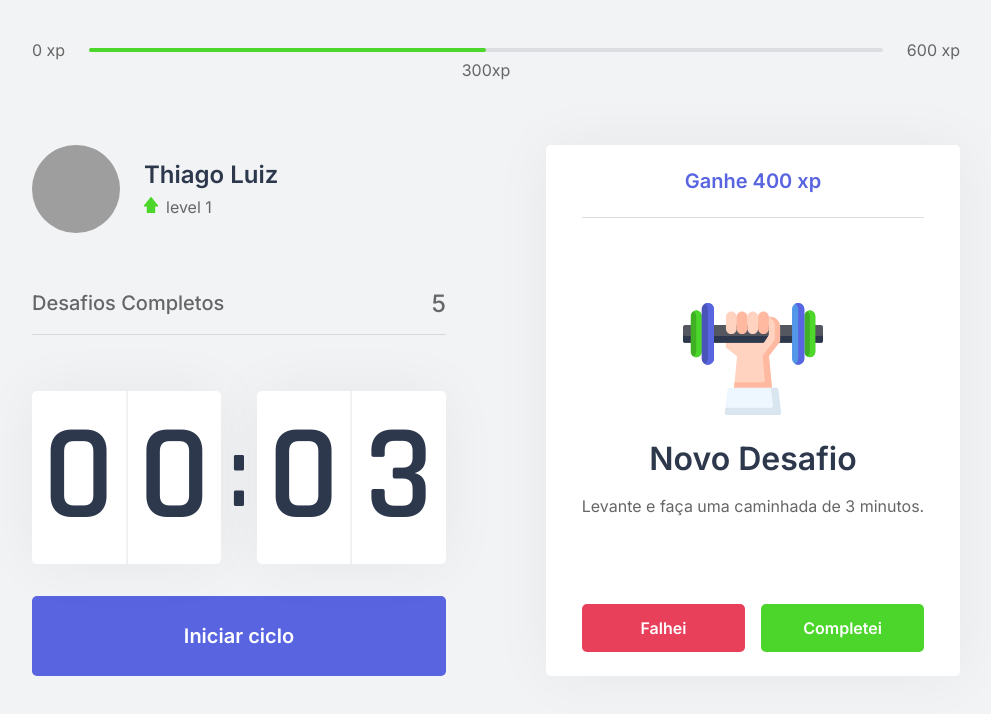
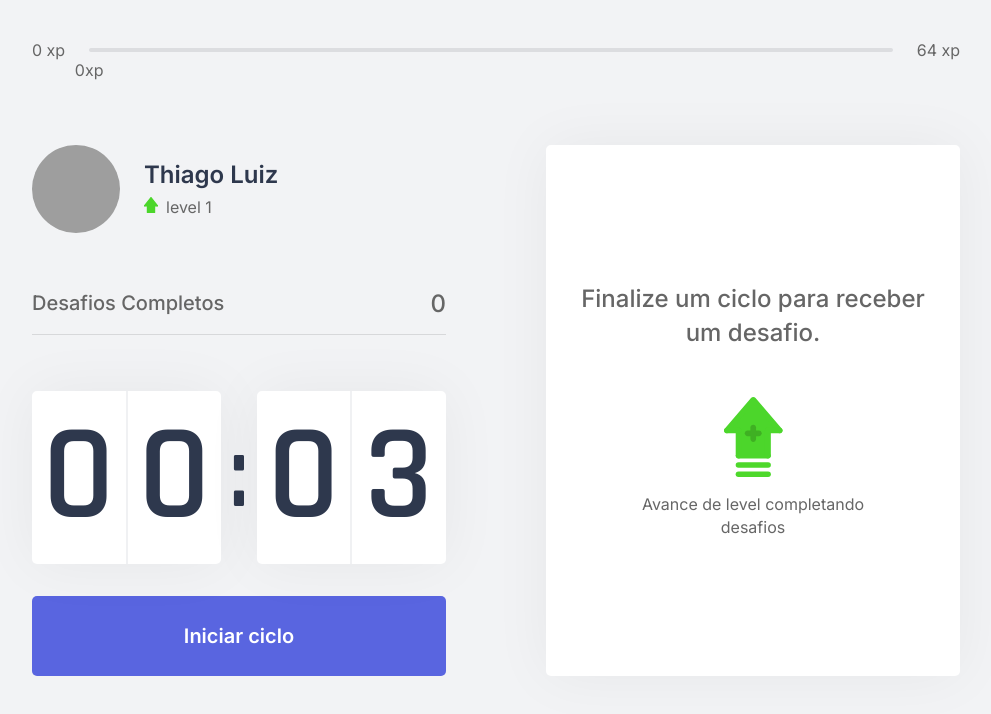
Before and after one commit to RpThiagoluiz/NLW-4---NextJs, a Next.js app: page / in a window 1280 px wide. Shown: the top 714 px of the page, without its empty margins (144-1135 px from the left). Built offline with nearby package versions, Linux system fonts and the light colour scheme; grey boxes are pictures that could not be loaded.

Commit message:
feat: intro context in components

```diff
--- /dev/null
+++ b/challenges.json
@@ -0,0 +1,62 @@
+[
+  {
+    "type": "body",
+    "description": "Estique um de seus braços com a palma da mão virada para frente e puxe os dedos para cima por 10 segundos por mão.",
+    "amount": 80
+  },
+  {
+    "type": "body",
+    "description": "Estique seu braço contra o peito e puxe-o utilizando o outro braço por 10 segundos por braço.",
+    "amount": 60
+  },
+  {
+    "type": "body",
+    "description": "Puxe seu pescoço com a ajuda da mão para a direita e para a esquerda, permanecendo na posição por alguns segundos.",
+    "amount": 70
+  },
+  {
+    "type": "body",
+    "description": "Com as duas mãos na parte de trás da cabeça, leve-a para baixo, alongando a parte de trás da região.",
+    "amount": 60
+  },
+  {
+    "type": "body",
+    "description": "Cruze as pernas e desça com as mãos esticadas em direção ao chão. Repita o movimento com a outra perna na frente.",
+    "amount": 100
+  },
+  {
+    "type": "body",
+    "description": "Sentado, abra as pernas e tente encostar as palmas das mãos no chão, repita 3 vezes por 5 segundos.",
+    "amount": 80
+  },
+  {
+    "type": "body",
+    "description": "Puxe o joelho de encontro ao peito e segure, troque de perna após 10 segundos.",
+    "amount": 50
+  },
+  {
+    "type": "body",
+    "description": "Sentado, cruze uma perna e incline seu tronco à frente, troque de perna após 10 segundos.",
+    "amount": 80
+  },
+  {
+    "type": "eye",
+    "description": "Sentado, feche os olhos e cubra-os com as palmas da mão durante 2 minutos, depois abra normalmente.",
+    "amount": 90
+  },
+  {
+    "type": "eye",
+    "description": "Em algum ambiente aberto, olhe o mais longe que puder em quatro direções por 3s, mexa apenas os olhos. Repita 3 vezes.",
+    "amount": 140
+  },
+  {
+    "type": "eye",
+    "description": "Usando os polegares, massage a área abaixo das sobrancelhas em movimentos circulares por 15 segundos.",
+    "amount": 70
+  },
+  {
+    "type": "body",
+    "description": "Em pé, gire a cintura o máximo que puder para a esquerda, segure por cinco segundos. Repita para a direita.",
+    "amount": 90
+  }
+]
--- a/src/components/ChallengeBox.tsx
+++ b/src/components/ChallengeBox.tsx
@@ -1,20 +1,29 @@
+import { useContext } from "react";
+import { ChallengesContext } from "../contexts/ChallengesContext";
+
 //Styles
 import styles from "../styles/components/ChallengeBox.module.css";
 
 const ChallengeBox = () => {
-  const hasActiveChallenge = true;
+  const { activeChallenge, resetChallenge } = useContext(ChallengesContext);
+  //Quando n'ao tem ele retorna null e ja cai no caso n'ao ativo.
+
   return (
     <div className={styles.challengeBoxContainer}>
-      {hasActiveChallenge ? (
+      {activeChallenge ? (
         <div className={styles.challengeActive}>
-          <header>Ganhe 400 xp</header>
+          <header>Ganhe {activeChallenge.amount} xp</header>
           <main>
-            <img src="icons/body.svg" alt="" />
+            <img src={`icons/${activeChallenge.type}.svg`} alt="" />
             <strong>Novo Desafio</strong>
-            <p>Levante e faça uma caminhada de 3 minutos.</p>
+            <p>{activeChallenge.description}</p>
           </main>
           <footer>
-            <button type="button" className={styles.challengeFailedButton}>
+            <button
+              type="button"
+              className={styles.challengeFailedButton}
+              onClick={resetChallenge}
+            >
               Falhei
             </button>
             <button type="button" className={styles.challengeSucceededButton}>
--- a/src/components/CompletedChallenges.tsx
+++ b/src/components/CompletedChallenges.tsx
@@ -1,10 +1,15 @@
 //Styles
+import { useContext } from "react";
+import { ChallengesContext } from "../contexts/ChallengesContext";
 import styles from "../styles/components/CompletedChallenges.module.css";
 
-const CompletedChallenges = () => (
-  <div className={styles.completedChallengesContainer}>
-    <span>Desafios Completos</span>
-    <span>5</span>
-  </div>
-);
+const CompletedChallenges = () => {
+  const { challengesCompleted } = useContext(ChallengesContext);
+  return (
+    <div className={styles.completedChallengesContainer}>
+      <span>Desafios Completos</span>
+      <span>{challengesCompleted}</span>
+    </div>
+  );
+};
 export default CompletedChallenges;
--- a/src/components/Countdown.tsx
+++ b/src/components/Countdown.tsx
@@ -1,4 +1,5 @@
-import { useState, useEffect } from "react";
+import { useState, useEffect, useContext } from "react";
+import { ChallengesContext } from "../contexts/ChallengesContext";
 
 //Styles
 import styles from "../styles/components/Countdown.module.css";
@@ -7,6 +8,8 @@
 let coundownTimeout: NodeJS.Timeout;
 
 const Countdown = () => {
+  const { startNewChallenge } = useContext(ChallengesContext);
+
   const [time, setTime] = useState(0.05 * 60);
   const [isActive, setIsActive] = useState(false);
   const [hasFinished, setHasFinished] = useState(false);
@@ -35,6 +38,7 @@
     } else if (isActive && time === 0) {
       setHasFinished(true);
       setIsActive(false);
+      startNewChallenge();
     }
   }, [isActive, time]);
 
--- a/src/components/ExperienceBar.tsx
+++ b/src/components/ExperienceBar.tsx
@@ -1,16 +1,31 @@
+import { useContext } from "react";
+import { ChallengesContext } from "../contexts/ChallengesContext";
 import styles from "../styles/components/ExperienceBar.module.css";
 
-const ExperienceBar = () => (
+const ExperienceBar = () => {
+  const { currentExperience, experienceToNextLevel } = useContext(
+    ChallengesContext
+  );
+
+  const percentToNextLevel = Math.round(
+    (currentExperience * 100) / experienceToNextLevel
+  );
+
+  return (
     <header className={styles.experienceBar}>
       <span>0 xp</span>
       <div>
-      <div style={{ width: "50%" }} />
-      <span className={styles.currentExperience} style={{ left: "50%" }}>
-        300xp
+        <div style={{ width: `${percentToNextLevel}` }} />
+        <span
+          className={styles.currentExperience}
+          style={{ left: `${percentToNextLevel}` }}
+        >
+          {currentExperience}xp
         </span>
       </div>
-    <span>600 xp</span>
+      <span>{experienceToNextLevel} xp</span>
     </header>
   );
+};
 
 export default ExperienceBar;
--- a/src/contexts/ChallengesContext.tsx
+++ b/src/contexts/ChallengesContext.tsx
@@ -1,22 +1,52 @@
 import { createContext, ReactNode, useState } from "react";
 
-export const ChallengesContext = createContext({});
+//API
+import challenges from "../../challenges.json";
+
+interface ObjectChallenge {
+  type: "body" | "eye";
+  description: string;
+  amount: number;
+}
+
+interface ChallengesContextData {
+  level: number;
+  currentExperience: number;
+  challengesCompleted: number;
+  activeChallenge: ObjectChallenge; // || object Ali vc descrimina melhor oq é esse objeto.
+  experienceToNextLevel: number;
+  levelUp(): void; //level:() => void
+  startNewChallenge(): void;
+  resetChallenge(): void;
+}
 
 interface ChallengesProviderProps {
   children: ReactNode;
 }
 
+export const ChallengesContext = createContext({} as ChallengesContextData);
+
 export const ChallengesProvider = ({ children }: ChallengesProviderProps) => {
   const [level, setLevel] = useState(1);
   const [currentExperience, setCurrentExperience] = useState(0);
   const [challengesCompleted, setChallengesCompleted] = useState(0);
+  const [activeChallenge, setActiveChallenge] = useState(null);
+
+  const experienceToNextLevel = Math.pow((level + 1) * 4, 2);
 
   const levelUp = () => {
     setLevel(level + 1);
   };
 
   const startNewChallenge = () => {
-    console.log(`New Challenge`);
+    const randomChallengeIndex = Math.floor(Math.random() * challenges.length);
+    const challenge = challenges[randomChallengeIndex];
+
+    setActiveChallenge(challenge);
+  };
+
+  const resetChallenge = () => {
+    setActiveChallenge(null);
   };
 
   return (
@@ -25,8 +55,11 @@
         level,
         currentExperience,
         challengesCompleted,
+        activeChallenge,
+        experienceToNextLevel,
         levelUp,
         startNewChallenge,
+        resetChallenge,
       }}
     >
       {children}
```
Lines whose indentation alone changed are shown as unchanged.
